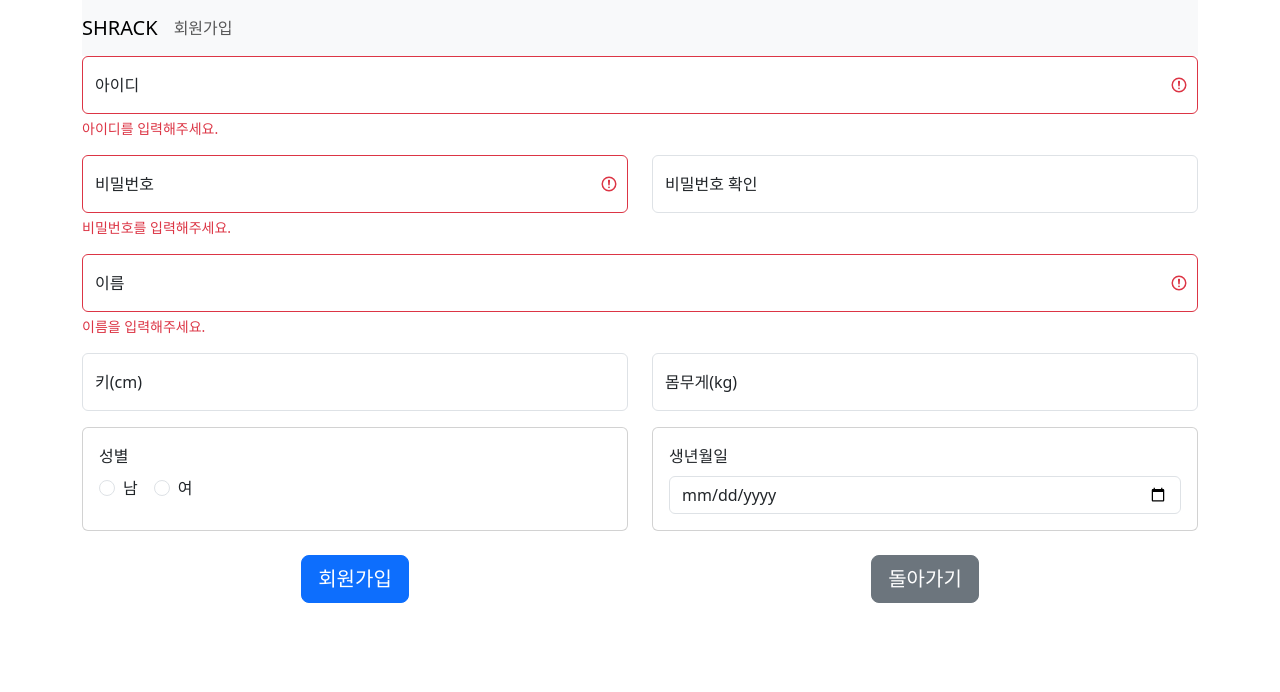
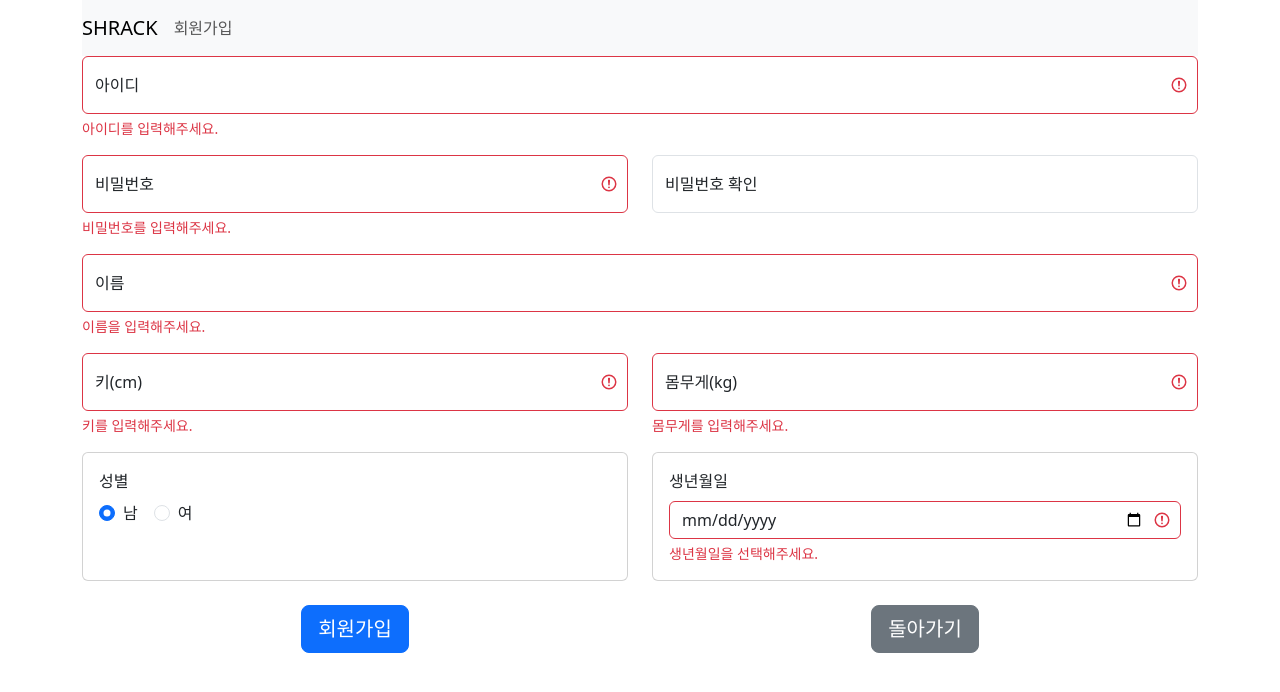
Before and after one commit to SG-Capstone-SHrack/SHrack-front, a React (Create React App) app: page /signup in a window 1280 px wide. Shown: the top 692 px of the page. Built offline with nearby package versions, Linux system fonts and the light colour scheme.

Commit message:
회원가입 : validation 완성

```diff
--- a/src/account/Signup.jsx
+++ b/src/account/Signup.jsx
@@ -13,6 +13,7 @@ import {
   Navbar,
 } from 'react-bootstrap';
 import Loader from '../components/Loader';
+import { set } from 'react-hook-form';
 
 function Signup() {
   // 회원가입 정보
@@ -60,10 +61,37 @@ function Signup() {
     }
   }, [name]);
 
-  const [gender, setGender] = useState('');
+  const [gender, setGender] = useState('M');
+
   const [height, setHeight] = useState('');
+  const [isHeightValid, setIsHeightValid] = useState(false);
+  useEffect(() => {
+    if (height === '') {
+      setIsHeightValid(false);
+    } else {
+      setIsHeightValid(true);
+    }
+  }, [height]);
+
   const [weight, setWeight] = useState('');
+  const [isWeightValid, setIsWeightValid] = useState(false);
+  useEffect(() => {
+    if (weight === '') {
+      setIsWeightValid(false);
+    } else {
+      setIsWeightValid(true);
+    }
+  }, [weight]);
+
   const [birth, setBirth] = useState('');
+  const [isBirthValid, setIsBirthValid] = useState(false);
+  useEffect(() => {
+    if (birth === '') {
+      setIsBirthValid(false);
+    } else {
+      setIsBirthValid(true);
+    }
+  }, [birth]);
 
   useEffect(() => {
     console.log(gender, birth);
@@ -73,7 +101,14 @@ function Signup() {
   const onSubmit = e => {
     if (
       // validation check
-      true
+      // check every validation states are true
+      isIdValid &&
+      isPasswordValid &&
+      isPasswordCheckValid &&
+      isNameValid &&
+      isHeightValid &&
+      isWeightValid &&
+      isBirthValid
     ) {
       e.preventDefault();
       axios
@@ -96,6 +131,9 @@ function Signup() {
           console.log(err);
           console.log('hihi error입니다'); //testp
         });
+    } else {
+      e.preventDefault();
+      console.log('입력 정보 부족');
     }
     return;
   };
@@ -178,7 +216,11 @@ function Signup() {
                   type="number"
                   placeholder="키(cm)"
                   onChange={e => setHeight(e.target.value)}
+                  isInvalid={!isHeightValid}
                 />
+                <Form.Control.Feedback type="invalid">
+                  키를 입력해주세요.{' '}
+                </Form.Control.Feedback>
               </FloatingLabel>
             </Form.Group>
           </Col>
@@ -192,7 +234,11 @@ function Signup() {
                   type="number"
                   placeholder="몸무게(kg)"
                   onChange={e => setWeight(e.target.value)}
+                  isInvalid={!isWeightValid}
                 />
+                <Form.Control.Feedback type="invalid">
+                  몸무게를 입력해주세요.{' '}
+                </Form.Control.Feedback>
               </FloatingLabel>
             </Form.Group>
           </Col>
@@ -236,7 +282,11 @@ function Signup() {
                     type="date"
                     value={birth}
                     onChange={e => setBirth(e.target.value)}
+                    isInvalid={!isBirthValid}
                   />
+                  <Form.Control.Feedback type="invalid">
+                    생년월일을 선택해주세요.{' '}
+                  </Form.Control.Feedback>
                 </Form.Group>
               </Card.Body>
             </Card>
```
